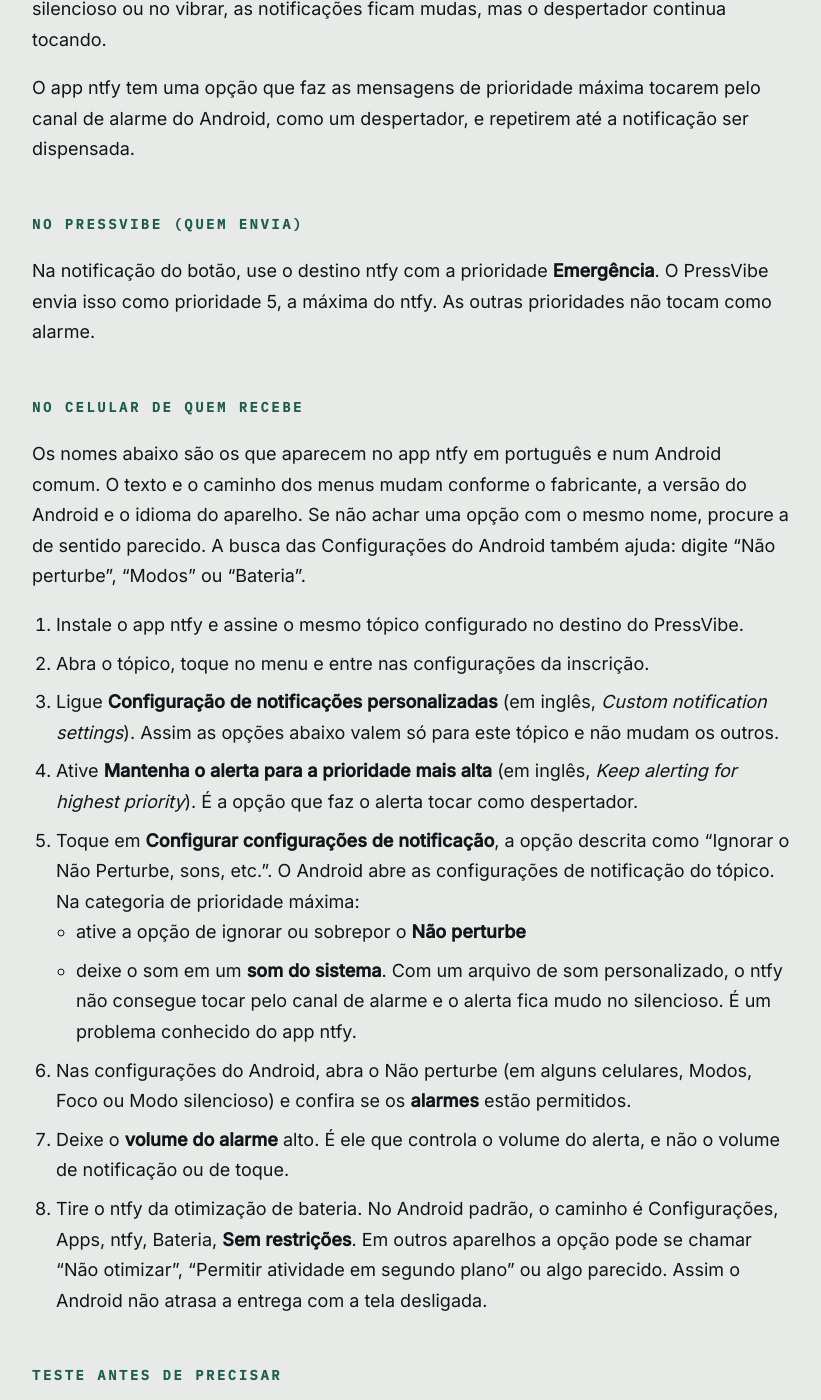
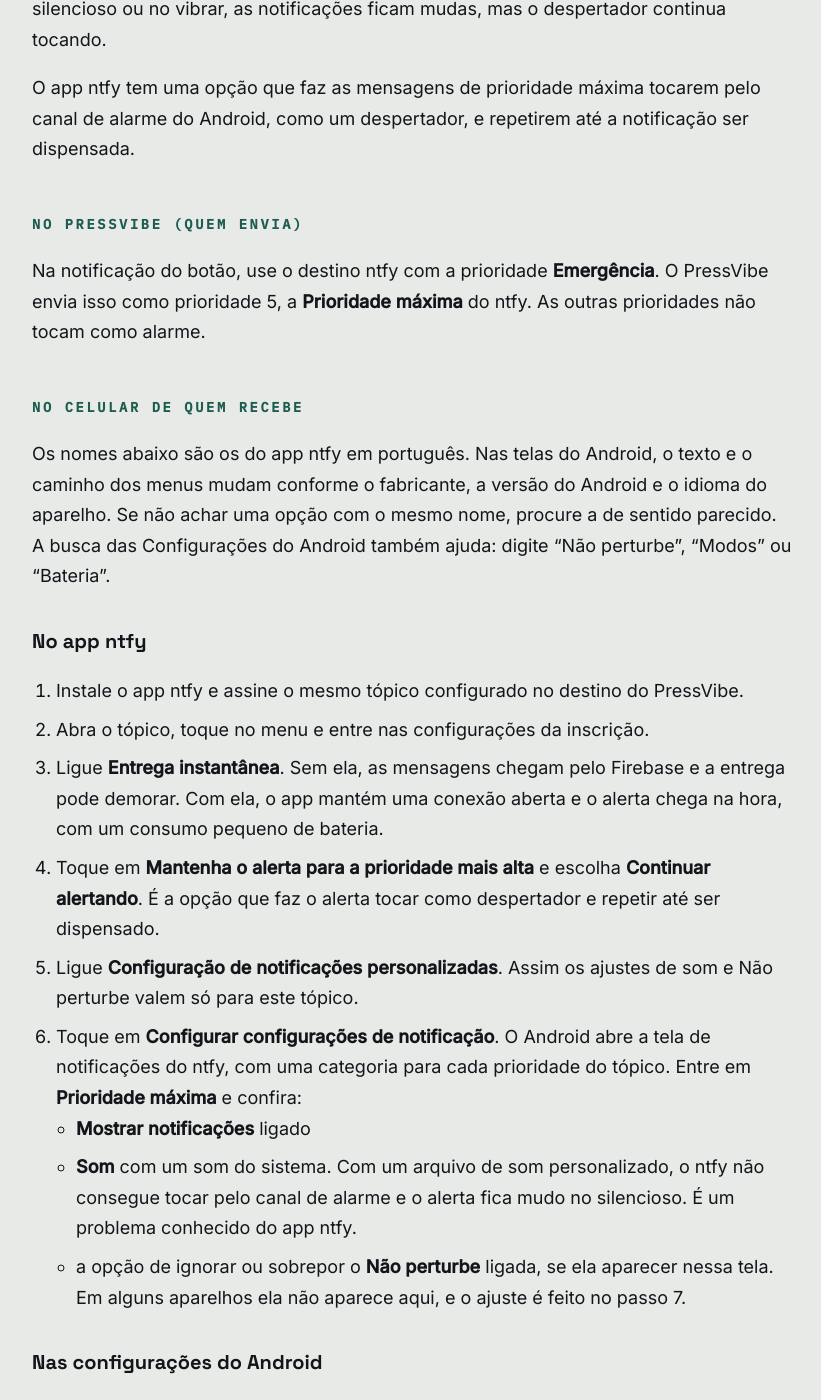
Before and after one commit to alxcord/alxcord.github.io, a Jekyll site: the page built from apps/pressvibe/ntfy-silencioso.md, in a window 1280 px wide and 1400 px high, scrolled down 498 px. Shown: the whole window, without its empty margins (176-997 px from the left). Built offline with Jekyll 4.4.1, drawn with Linux system fonts in a browser that asks for light colours; some of the changed text lies outside the part shown.

Commit message:
PressVibe: guia do ntfy ajustado com as telas reais do app

```diff
--- a/apps/pressvibe/ntfy-silencioso.md
+++ b/apps/pressvibe/ntfy-silencioso.md
@@ -19,22 +19,29 @@ O app ntfy tem uma opção que faz as mensagens de prioridade máxima tocarem pe
 
 ## No PressVibe (quem envia)
 
-Na notificação do botão, use o destino ntfy com a prioridade **Emergência**. O PressVibe envia isso como prioridade 5, a máxima do ntfy. As outras prioridades não tocam como alarme.
+Na notificação do botão, use o destino ntfy com a prioridade **Emergência**. O PressVibe envia isso como prioridade 5, a **Prioridade máxima** do ntfy. As outras prioridades não tocam como alarme.
 
 ## No celular de quem recebe
 
-Os nomes abaixo são os que aparecem no app ntfy em português e num Android comum. O texto e o caminho dos menus mudam conforme o fabricante, a versão do Android e o idioma do aparelho. Se não achar uma opção com o mesmo nome, procure a de sentido parecido. A busca das Configurações do Android também ajuda: digite "Não perturbe", "Modos" ou "Bateria".
+Os nomes abaixo são os do app ntfy em português. Nas telas do Android, o texto e o caminho dos menus mudam conforme o fabricante, a versão do Android e o idioma do aparelho. Se não achar uma opção com o mesmo nome, procure a de sentido parecido. A busca das Configurações do Android também ajuda: digite "Não perturbe", "Modos" ou "Bateria".
+
+### No app ntfy
 
 1. Instale o app ntfy e assine o mesmo tópico configurado no destino do PressVibe.
 2. Abra o tópico, toque no menu e entre nas configurações da inscrição.
-3. Ligue **Configuração de notificações personalizadas** (em inglês, *Custom notification settings*). Assim as opções abaixo valem só para este tópico e não mudam os outros.
-4. Ative **Mantenha o alerta para a prioridade mais alta** (em inglês, *Keep alerting for highest priority*). É a opção que faz o alerta tocar como despertador.
-5. Toque em **Configurar configurações de notificação**, a opção descrita como "Ignorar o Não Perturbe, sons, etc.". O Android abre as configurações de notificação do tópico. Na categoria de prioridade máxima:
-   - ative a opção de ignorar ou sobrepor o **Não perturbe**
-   - deixe o som em um **som do sistema**. Com um arquivo de som personalizado, o ntfy não consegue tocar pelo canal de alarme e o alerta fica mudo no silencioso. É um problema conhecido do app ntfy.
-6. Nas configurações do Android, abra o Não perturbe (em alguns celulares, Modos, Foco ou Modo silencioso) e confira se os **alarmes** estão permitidos.
-7. Deixe o **volume do alarme** alto. É ele que controla o volume do alerta, e não o volume de notificação ou de toque.
-8. Tire o ntfy da otimização de bateria. No Android padrão, o caminho é Configurações, Apps, ntfy, Bateria, **Sem restrições**. Em outros aparelhos a opção pode se chamar "Não otimizar", "Permitir atividade em segundo plano" ou algo parecido. Assim o Android não atrasa a entrega com a tela desligada.
+3. Ligue **Entrega instantânea**. Sem ela, as mensagens chegam pelo Firebase e a entrega pode demorar. Com ela, o app mantém uma conexão aberta e o alerta chega na hora, com um consumo pequeno de bateria.
+4. Toque em **Mantenha o alerta para a prioridade mais alta** e escolha **Continuar alertando**. É a opção que faz o alerta tocar como despertador e repetir até ser dispensado.
+5. Ligue **Configuração de notificações personalizadas**. Assim os ajustes de som e Não perturbe valem só para este tópico.
+6. Toque em **Configurar configurações de notificação**. O Android abre a tela de notificações do ntfy, com uma categoria para cada prioridade do tópico. Entre em **Prioridade máxima** e confira:
+   - **Mostrar notificações** ligado
+   - **Som** com um som do sistema. Com um arquivo de som personalizado, o ntfy não consegue tocar pelo canal de alarme e o alerta fica mudo no silencioso. É um problema conhecido do app ntfy.
+   - a opção de ignorar ou sobrepor o **Não perturbe** ligada, se ela aparecer nessa tela. Em alguns aparelhos ela não aparece aqui, e o ajuste é feito no passo 7.
+
+### Nas configurações do Android
+
+7. Abra o Não perturbe (em alguns celulares, Modos, Foco ou Modo silencioso). Adicione o ntfy aos apps permitidos e confira se os **alarmes** estão permitidos.
+8. Deixe o **volume do alarme** alto. É ele que controla o volume do alerta, e não o volume de notificação ou de toque.
+9. Tire o ntfy da otimização de bateria. No Android padrão, o caminho é Configurações, Apps, ntfy, Bateria, **Sem restrições**. Em outros aparelhos a opção pode se chamar "Não otimizar", "Sem restrições" ou "Permitir atividade em segundo plano". Assim o Android não fecha o ntfy com a tela desligada.
 
 ## Teste antes de precisar
 
```
Also changed, not shown: other parts of apps/pressvibe/ntfy-silencioso.md (+1 -1 lines).
